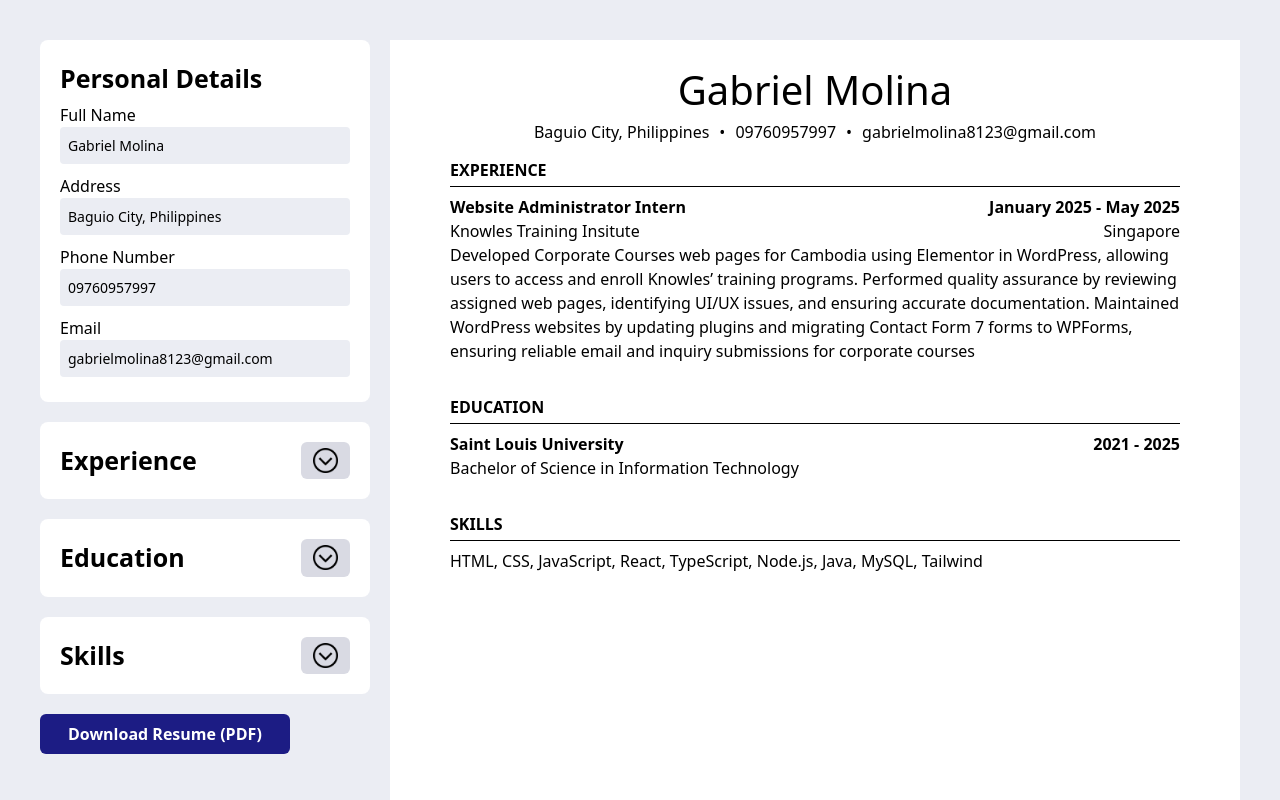
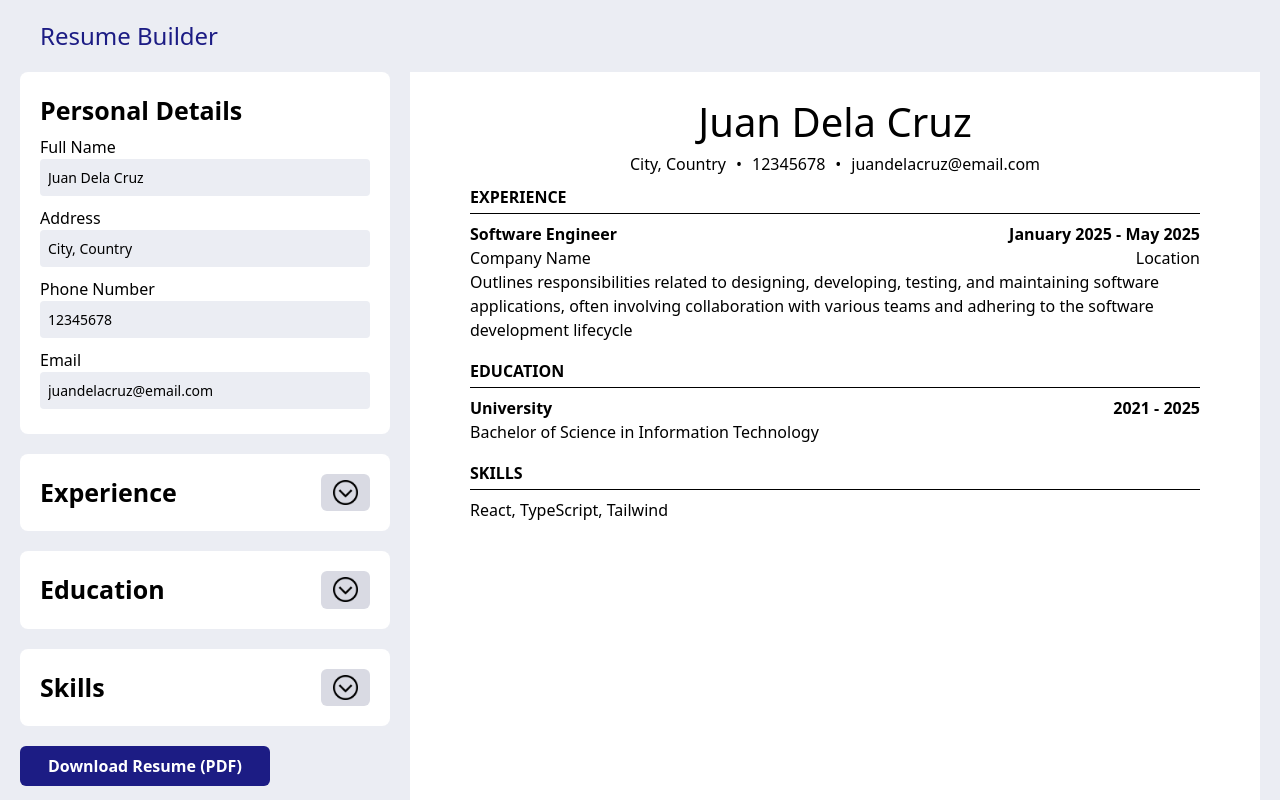
Before and after one commit to gabriel-2600/CV_App, a React (Vite) app: page / in a window 1280 px wide. Shown: the top 800 px of the page. Built offline with nearby package versions, Linux system fonts and the light colour scheme.

Commit message:
added Footer and Header

```diff
--- a/index.html
+++ b/index.html
@@ -4,7 +4,7 @@
     <meta charset="UTF-8" />
     <link rel="icon" type="image/svg+xml" href="" />
     <meta name="viewport" content="width=device-width, initial-scale=1.0" />
-    <title>CV Builder</title>
+    <title>Resume Builder</title>
   </head>
   <body>
     <div id="root"></div>
--- a/src/App.tsx
+++ b/src/App.tsx
@@ -1,9 +1,13 @@
+import Header from "./components/Header";
 import Resume from "./components/Resume/Resume";
+import Footer from "./components/Footer";
 
 function App() {
   return (
     <>
+      <Header />
       <Resume />
+      <Footer />
     </>
   );
 }
--- /dev/null
+++ b/src/components/Footer.tsx
@@ -0,0 +1,11 @@
+function Footer() {
+  return (
+    <div className="flex justify-center p-2">
+      <p className="text-xs font-light">
+        © 2025 gabriel-2600. All rights reserved.
+      </p>
+    </div>
+  );
+}
+
+export default Footer;
--- /dev/null
+++ b/src/components/Header.tsx
@@ -0,0 +1,11 @@
+function Header() {
+  return (
+    <header className="flex px-5 pt-5">
+      <h1 className="text-2xl text-[#1c1c84] font-light pl-5">
+        Resume Builder
+      </h1>
+    </header>
+  );
+}
+
+export default Header;
--- a/src/components/Resume/DisplayList.tsx
+++ b/src/components/Resume/DisplayList.tsx
@@ -12,7 +12,7 @@ function DisplayList<Type>({
   renderItem,
 }: DisplayListProps<Type>) {
   return (
-    <div className="py-[10px]">
+    <div className="pt-[5px]">
       <p className="border-b-1 font-bold py-1 mb-2">{label}</p>
       <div className={optionalstyle}>
         {list.map((listItem, index) => (
--- a/src/components/Resume/Resume.tsx
+++ b/src/components/Resume/Resume.tsx
@@ -18,15 +18,15 @@ import jsPDF from "jspdf";
 
 function Resume() {
   const [details, setDetails] = useState<PersonalDetailsObject>({
-    fullName: "Gabriel Molina",
-    email: "gabrielmolina8123@gmail.com",
-    phoneNumber: "09760957997",
-    address: "Baguio City, Philippines",
+    fullName: "Juan Dela Cruz",
+    email: "juandelacruz@email.com",
+    phoneNumber: "12345678",
+    address: "City, Country",
   });
   const [educationList, setEducationList] = useState<EducationObject[]>([
     {
       id: "12345678",
-      schoolName: "Saint Louis University",
+      schoolName: "University",
       degree: "Bachelor of Science in Information Technology",
       startDate: "2021",
       endDate: "2025",
@@ -35,50 +35,26 @@ function Resume() {
   const [experienceList, setExperienceList] = useState<ExperienceObject[]>([
     {
       id: "87654321",
-      companyName: "Knowles Training Insitute",
-      position: "Website Administrator Intern",
+      companyName: "Company Name",
+      position: "Software Engineer",
       startDate: "January 2025",
       endDate: "May 2025",
       description:
-        "Developed Corporate Courses web pages for Cambodia using Elementor in WordPress, allowing users to access and enroll Knowles’ training programs. Performed quality assurance by reviewing assigned web pages, identifying UI/UX issues, and ensuring accurate documentation. Maintained WordPress websites by updating plugins and migrating Contact Form 7 forms to WPForms, ensuring reliable email and inquiry submissions for corporate courses",
-      location: "Singapore",
+        "Outlines responsibilities related to designing, developing, testing, and maintaining software applications, often involving collaboration with various teams and adhering to the software development lifecycle",
+      location: "Location",
     },
   ]);
   const [skillsList, setSkillsList] = useState<SkillsObject[]>([
     {
       id: "1",
-      skillName: "HTML",
+      skillName: "React",
     },
     {
       id: "2",
-      skillName: "CSS",
+      skillName: "TypeScript",
     },
     {
       id: "3",
-      skillName: "JavaScript",
-    },
-    {
-      id: "5",
-      skillName: "React",
-    },
-    {
-      id: "6",
-      skillName: "TypeScript",
-    },
-    {
-      id: "7",
-      skillName: "Node.js",
-    },
-    {
-      id: "8",
-      skillName: "Java",
-    },
-    {
-      id: "9",
-      skillName: "MySQL",
-    },
-    {
-      id: "10",
       skillName: "Tailwind",
     },
   ]);
@@ -108,11 +84,11 @@ function Resume() {
     console.log(pdfHeight);
 
     pdf.addImage(data, "PNG", 0, 0, pdfWidth, pdfHeight);
-    pdf.save("harvard-resume.pdf");
+    pdf.save("harvard-template.pdf");
   };
 
   return (
-    <main className="flex p-[40px] gap-[20px] max-[1025px]:flex-col m">
+    <main className="flex p-[20px] gap-[20px] max-[1025px]:flex-col m">
       <section className="flex flex-col  flex-1  gap-[20px]">
         <PersonalDetails details={details} setDetails={setDetails} />
 
@@ -181,7 +157,7 @@ function Resume() {
         </button>
       </section>
 
-      <section className="max-w-[850px] max-[1025px]:self-center">
+      <section className="flex flex-col items-center max-w-[850px] max-[1025px]:self-center">
         <div className=" bg-white py-[20px] px-[60px] h-[1180px]  flex flex-col ">
           <DisplayResume
             details={details}
@@ -190,6 +166,8 @@ function Resume() {
             skillsList={skillsList}
           />
         </div>
+
+        <p className="text-gray-600 pt-2">Resume can only be one page</p>
       </section>
 
       <div style={{ position: "absolute", top: "-9999px", left: "-9999px" }}>
```
Also changed, not shown: 1 other file (tests, documents, lock files or other folders).
